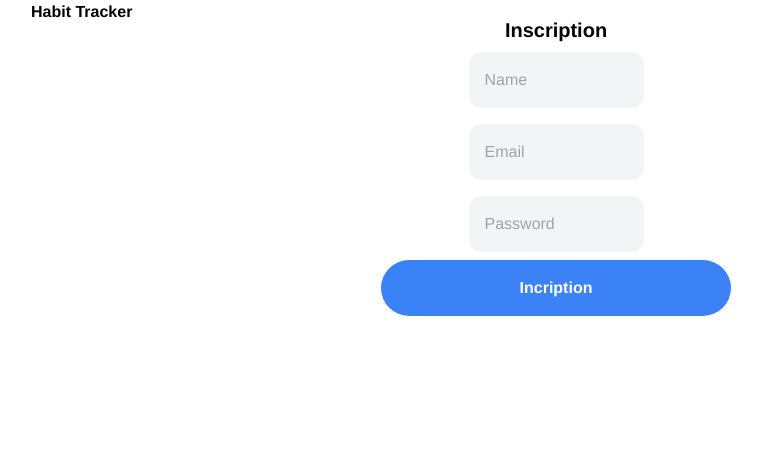
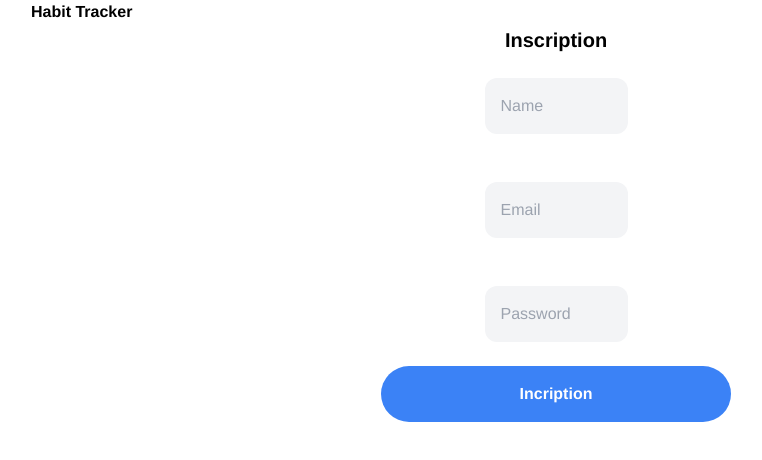
Before and after one commit to wdhaghost/habits, a Vue app in the folder frontend/: page /signup in a window 1280 px wide. Shown: the top 460 px of the page, without its empty margins (259-1021 px from the left). Built offline with nearby package versions, Linux system fonts and the light colour scheme.

Commit message:
styling Textinput

```diff
--- a/frontend/src/components/TextInput.vue
+++ b/frontend/src/components/TextInput.vue
@@ -5,7 +5,7 @@ const value= ref('');
 
 </script>
 <template>
-    <div class="my-2 w-25">
+    <div class="my-2 p-4 w-full">
         <input class="bg-gray-100 p-4 rounded-xl w-full" :type="type" v-model="value" :placeholder="name">
     </div>
 </template>
```
